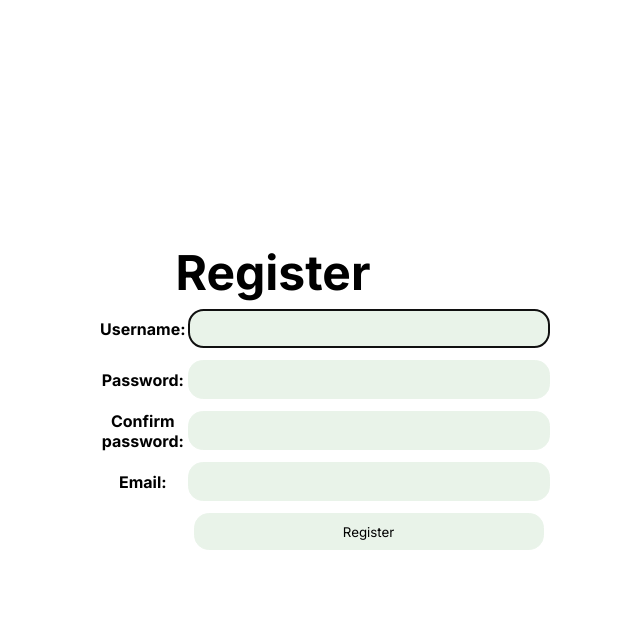
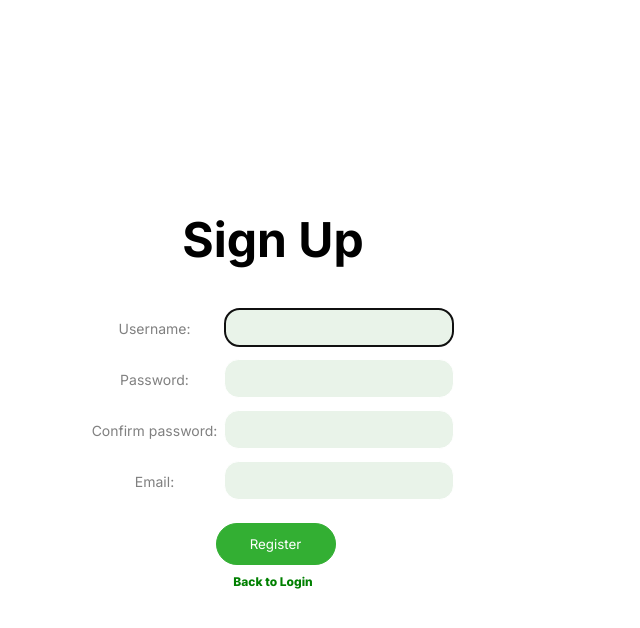
Before and after one commit to leticiahuang/FoodieTravels, a Django app: page /getFoods/register in a window 1280 px wide. Shown: the top 628 px of the page, without its empty margins (367-1007 px from the left). Run offline with Django 5.2, Linux system fonts and the light colour scheme; parts of the project's set-up code (start-up, migrations or seed data) failed here and were passed over.

Commit message:
registration page css done

```diff
--- a/getFoods/static/css/style.css
+++ b/getFoods/static/css/style.css
@@ -16,6 +16,10 @@ h1 {
     font-size: 300%;
 }
 
+
+
+/* ------LOGIN PAGE ----------------------------------------*/
+
 .loginRegister-container {
     height: 100%;
     width:100%;
@@ -25,7 +29,8 @@ h1 {
     flex-direction: column;
 }
 
-.loginRegister-text {
+/* formats text inside login and register page */
+.login-text {
     width: 350px;
     display: flex;
     justify-content: center;
@@ -33,6 +38,7 @@ h1 {
     text-align: center;
 }
 
+/* to create lines on both sides of text */
 .side-lines {
     text-align: center;
     border-bottom: 1.5px solid rgb(208, 205, 205);
@@ -40,6 +46,7 @@ h1 {
     margin: 50px 0 20px;
 }
 
+/* for the text inside the .side-lines */
 #side-line-text {
     font-size: 12px;
     color: grey;
@@ -47,14 +54,14 @@ h1 {
     padding: 0 10px;
 }
 
+/* for login user input */
 input {
-    border: 1px solid rgb(233, 243, 233);
+    border: 1px solid white;
     background-color: rgb(233, 243, 233);
     border-radius: 1.1em;
     width: 350px;
     height: 37px;
     margin: 5px 0;
-    padding: 0 5px;
 }
 
 ::placeholder {
@@ -62,24 +69,53 @@ input {
 }
 
 #submit-btn {
-    border: 1px solid rgb(105, 182, 105);
-    background-color: rgb(105, 182, 105);
+    border: 1px solid rgb(51, 175, 51);
+    background-color: rgb(51, 175, 51);
     color: white;
     border-radius: 2em;
-    margin-top: 20px;
+    margin-top: 1rem;
     padding: 0 5px;
     width: 120px;
     height: 42px;
 }
 
+/* design for "New here?" */
 #login-to-register {
-    margin-top: 0.8rem;
+    margin: 0.5rem 0 0.3rem;
     font-size: 12px;
     color: rgb(123, 123, 123);
 }
 
+/* design for link to go from login to registration page */
 #login-reg-link {
     text-decoration: none;
     color: green;
     font-weight: 800;
+    font-size: 12px;
 }
+
+
+
+
+
+
+/* -------REGISTRATION PAGE -----------------------------------*/
+
+/* container for registration page */
+.register-text {
+    text-align: center;
+}
+
+/* text styling for registration page label */
+label {
+    color: grey;
+    font-weight: 400;
+    font-size: 14px;
+}
+
+/* the green input boxes for register.html needs own styling */
+.register-text input {
+    width: 220px;
+    margin-left: 5px;
+    padding-left: 8px;
+}
--- a/getFoods/templates/getFoods/register.html
+++ b/getFoods/templates/getFoods/register.html
@@ -4,21 +4,19 @@
 
 {% block content %}
 <div class="loginRegister-container">
-    <h1>Register</h1>
-    <div class="loginRegister-text">
+    <h1 style="margin-bottom: 2rem;">Sign Up</h1>
+    <div class="register-text">
         {% if message %}
             <div>{{ message }}</div>
         {% endif %}
-        <form method="post">
+        <form id="register-form" method="post">
             {% csrf_token %}
             <table>
                 {{ RegisterForm.as_table}}
-                <tr>
-                    <td></td>
-                    <td><input type="submit" name="submit" value="Register"/></td>
-                </tr>
             </table>
+            <input type="submit" name="submit" id="submit-btn" value="Register"/>
         </form>
+        <a href="{% url 'getFoods:login' %}" id="login-reg-link">Back to Login</a>
     </div>
 </div>
 {% endblock content %}
```
Also changed, not shown: getFoods/templates/getFoods/login.html (+3 -5 lines).
